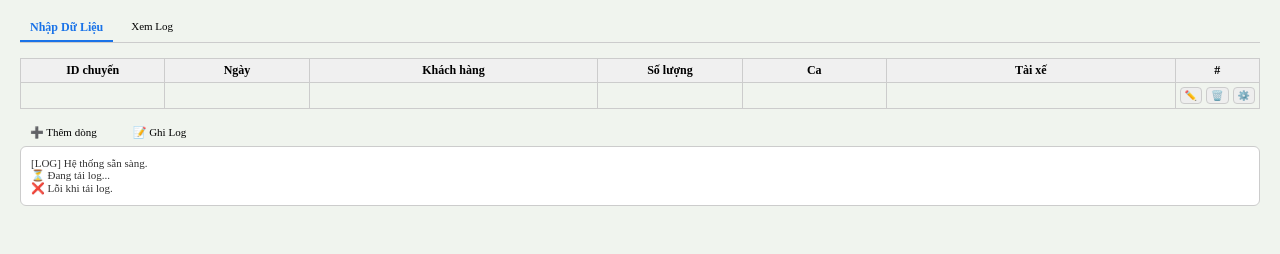
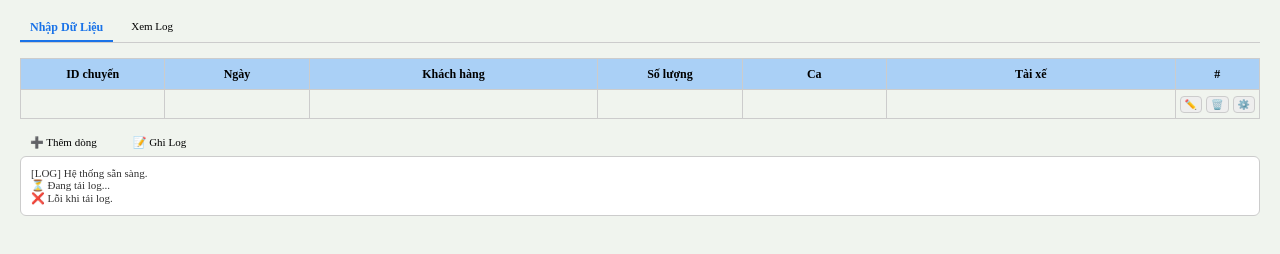
Before and after one commit to Zalog-hung/Log-backend, a website: page zalog/index.html in a window 1280 px wide. Drawn offline with Linux system fonts and the light colour scheme; no server answers.

Commit message:
Update style.css

```diff
--- a/zalog/style.css
+++ b/zalog/style.css
@@ -2,8 +2,7 @@
 :root {
     --mau-xanh-chu-dao: #1a73e8;
     --mau-vien-xam: #ccc;
-    /* Thay đổi: Bỏ --nen-tieu-de vì giờ dùng chung màu nền của log */
-    --nen-tieu-de-log: #f0f0f0;
+    --nen-tieu-de: #aad0f6;
     --nen-trang: #fff;
     --nen-than-trang: #f0f4ee;
     --nen-focus: #fffbe6;
@@ -43,11 +42,10 @@ body {
     font-size: 12px;
 }
 
-/* === BẢNG NHẬP LIỆU EXCEL (ĐÃ ĐỒNG BỘ VỚI LOG) === */
+/* === BẢNG NHẬP LIỆU EXCEL === */
 .excel-grid {
     display: grid;
-    /* Thay đổi: Đồng bộ kích thước cột với log, sử dụng minmax */
-    grid-template-columns: repeat(2, minmax(100px, 1fr)) minmax(150px, 2fr) repeat(2, minmax(100px, 1fr)) minmax(150px, 2fr) auto;
+    grid-template-columns: 1fr 1fr 2fr 1fr 1fr 2fr auto;
     border-top: 1px solid var(--mau-vien-xam);
     border-left: 1px solid var(--mau-vien-xam);
 }
@@ -58,22 +56,16 @@ body {
     position: relative;
     border-right: 1px solid var(--mau-vien-xam);
     border-bottom: 1px solid var(--mau-vien-xam);
-    overflow: hidden; /* Cần để sticky hoạt động đúng */
+    min-height: 20px;
+    overflow: hidden;
 }
 
 .header-cell {
     justify-content: center;
     font-weight: bold;
+    padding: 5px;
+    background-color: var(--nen-tieu-de);
     font-size: 12px;
-    /* --- Các thay đổi để giống log th --- */
-    padding: 4px 6px;
-    background-color: var(--nen-tieu-de-log); /* Dùng chung màu nền */
-    position: sticky; /* Dính khi cuộn */
-    top: 0;
-    z-index: 2; /* Cao hơn log để không bị đè */
-    white-space: nowrap;
-    overflow: hidden;
-    text-overflow: ellipsis;
 }
 
 .action-cell {
@@ -87,7 +79,7 @@ body {
     width: 100%;
     height: 100%;
     min-height: 24px;
-    padding: 4px 6px; /* Padding này đã giống log td */
+    padding: 4px 6px;
     border: none;
     outline: none;
     box-sizing: border-box;
@@ -135,7 +127,7 @@ body {
     background-color: #1669c1;
 }
 
-/* === KHU VỰC LOG === */
+/* === KHU VỰC LOG (ĐÃ CẬP NHẬT) === */
 #logArea {
     background: var(--nen-trang);
     color: #333;
@@ -170,7 +162,7 @@ body {
 }
 
 .log-table th {
-    background-color: var(--nen-tieu-de-log);
+    background-color: #f0f0f0;
     font-weight: bold;
     position: sticky;
     top: 0;
```
